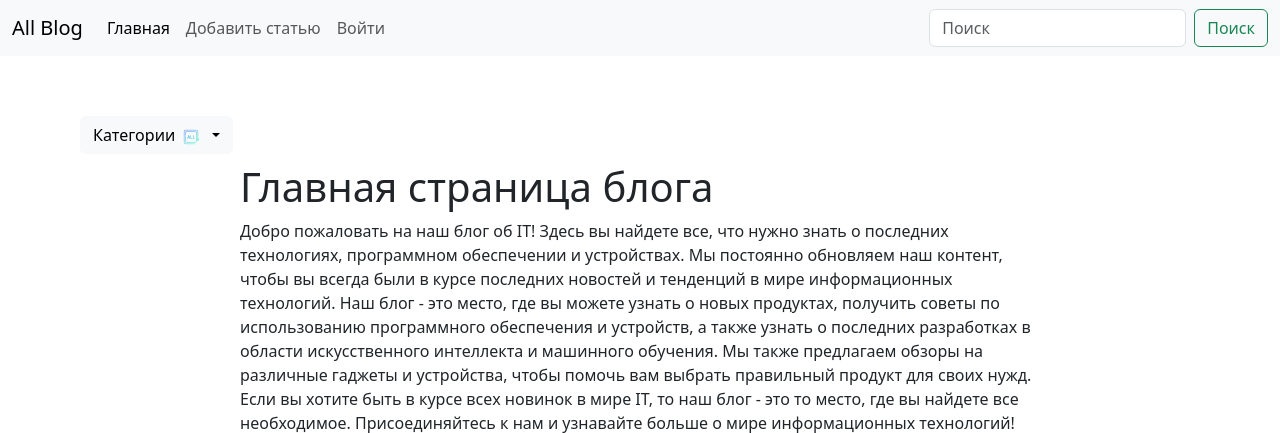
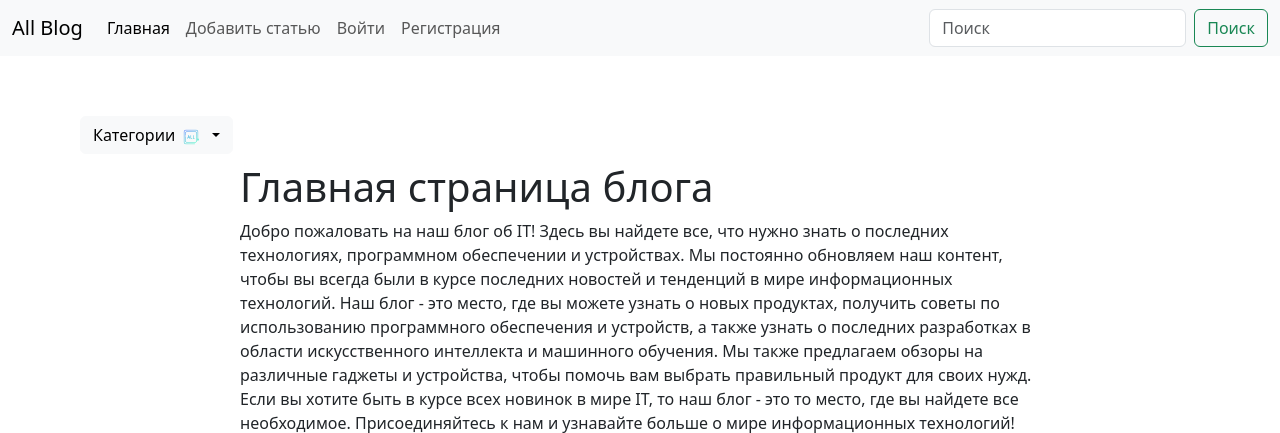
Before and after one commit to okulov99/blog_django, a Django app: page / in a window 1280 px wide; the page is wider, and only the part inside the window is pictured. Shown: the top 433 px of that part. Run offline with Django 5.2, Linux system fonts and the light colour scheme; data comes from the database, SQL or seed files in the repository; parts of the project's set-up code (start-up, migrations or seed data) failed here and were passed over; some libraries are stand-ins or nearby versions.

Commit message:
Добавлена кнопка регистрации в navbar

```diff
--- a/blog/templates/main/nav.html
+++ b/blog/templates/main/nav.html
@@ -26,6 +26,9 @@
         <li class="nav-item">
           <a class="nav-link" href="{% url 'login' %}">Войти</a>
         </li>
+        <li class="nav-item">
+          <a class="nav-link" href="{% url 'register' %}">Регистрация</a>
+        </li>
         {% endif %}
         {% if user.is_admin or user.is_staff %}
         <li class="nav-item">
```
